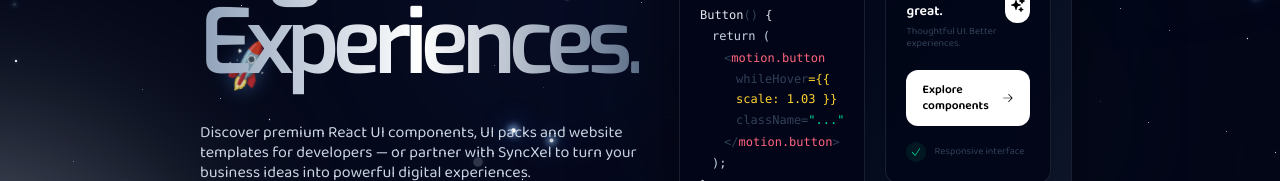
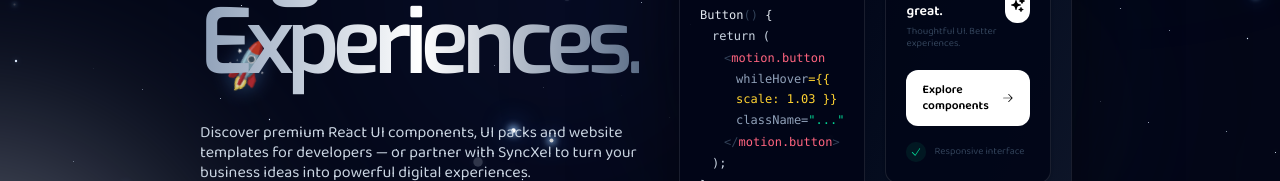
Before and after one commit to lakshan-beast/SyncXel, a React (Vite) app: page / in a window 1280 px wide. Shown: the part 451-632 px from the top of the page. Built offline with nearby package versions, Linux system fonts and the light colour scheme.

Commit message:
fix: update text colors for improved contrast in PreviewVisual component

```diff
--- a/src/components/home/hero/Hero.jsx
+++ b/src/components/home/hero/Hero.jsx
@@ -445,13 +445,13 @@ function PreviewVisual() {
               <p className="pl-6 text-rose-500 dark:text-rose-400">
                 <span className="text-slate-700">{"<"}</span>motion.button
               </p>
-              <p className="pl-9 text-slate-700">
+              <p className="pl-9 text-slate-400">
                 whileHover
                 <span className="text-amber-600 dark:text-amber-300">
                   ={"{{"} scale: 1.03 {"}}"}
                 </span>
               </p>
-              <p className="pl-9 text-slate-700">
+              <p className="pl-9 text-slate-400">
                 className=
                 <span className="text-emerald-600 dark:text-emerald-400">
                   "..."
@@ -467,7 +467,7 @@ function PreviewVisual() {
 
             <div className="mt-8 flex items-center gap-2 border-t border-slate-100 pt-4 dark:border-white/[0.07]">
               <span className="h-1.5 w-1.5 rounded-full bg-emerald-500" />
-              <span className="font-mono text-[10px] text-slate-700">
+              <span className="font-mono text-[10px] text-slate-400">
                 clean_code.jsx
               </span>
             </div>
```
